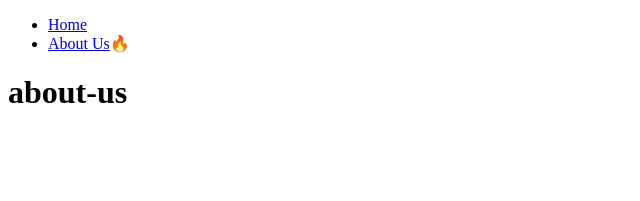
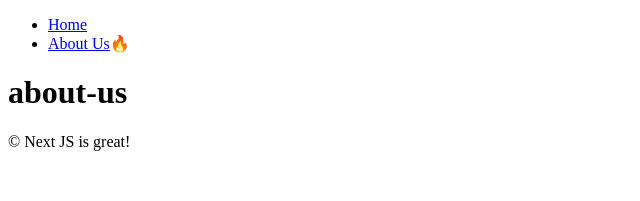
Before and after one commit to sVyu/nextjs_tutorial, a Next.js app: page /about-us in a window 1280 px wide. Shown: the top 201 px of the page, without its empty margins (0-640 px from the left). Built offline with nearby package versions, Linux system fonts and the light colour scheme.

Commit message:
feat: layout and metadata

```diff
--- a/app/page.tsx
+++ b/app/(home)/page.tsx
@@ -1,9 +1,10 @@
-import Navigation from '../components/navigation';
+export const metadata = {
+  title: 'Home',
+};
 
 export default function Tomato() {
   return (
     <div>
-      <Navigation />
       <h1>Hello NextJS!</h1>
     </div>
   );
--- /dev/null
+++ b/app/about-us/layout.tsx
@@ -0,0 +1,16 @@
+export const metadata = {
+  title: 'AboutUs',
+};
+
+export default function RootLayout({
+  children,
+}: {
+  children: React.ReactNode;
+}) {
+  return (
+    <div>
+      {children}
+      &copy; Next JS is great!
+    </div>
+  );
+}
--- a/app/about-us/page.tsx
+++ b/app/about-us/page.tsx
@@ -1,9 +1,6 @@
-import Navigation from '../../components/navigation';
-
 export default function AboutUs() {
   return (
     <div>
-      <Navigation />
       <h1>about-us</h1>
     </div>
   );
--- a/app/layout.tsx
+++ b/app/layout.tsx
@@ -1,16 +1,24 @@
-export const metadata = {
-  title: 'Next.js',
-  description: 'Generated by Next.js',
-}
+import { Metadata } from 'next';
+import Navigation from '../components/navigation';
+
+export const metadata: Metadata = {
+  // title: 'Next.js',
+  // description: 'Generated by Next.js',
+  title: { template: '%s | Next Movies', default: 'Next Movies' },
+  description: 'The Best movies on the Best framework',
+};
 
 export default function RootLayout({
   children,
 }: {
-  children: React.ReactNode
+  children: React.ReactNode;
 }) {
   return (
     <html lang="en">
-      <body>{children}</body>
+      <body>
+        <Navigation />
+        {children}
+      </body>
     </html>
-  )
+  );
 }
--- a/app/not-found.tsx
+++ b/app/not-found.tsx
@@ -1,3 +1,7 @@
+export const metadata = {
+  title: 'Not found',
+};
+
 export default function NotFound() {
   return <h1>Not Found!</h1>;
 }
```
